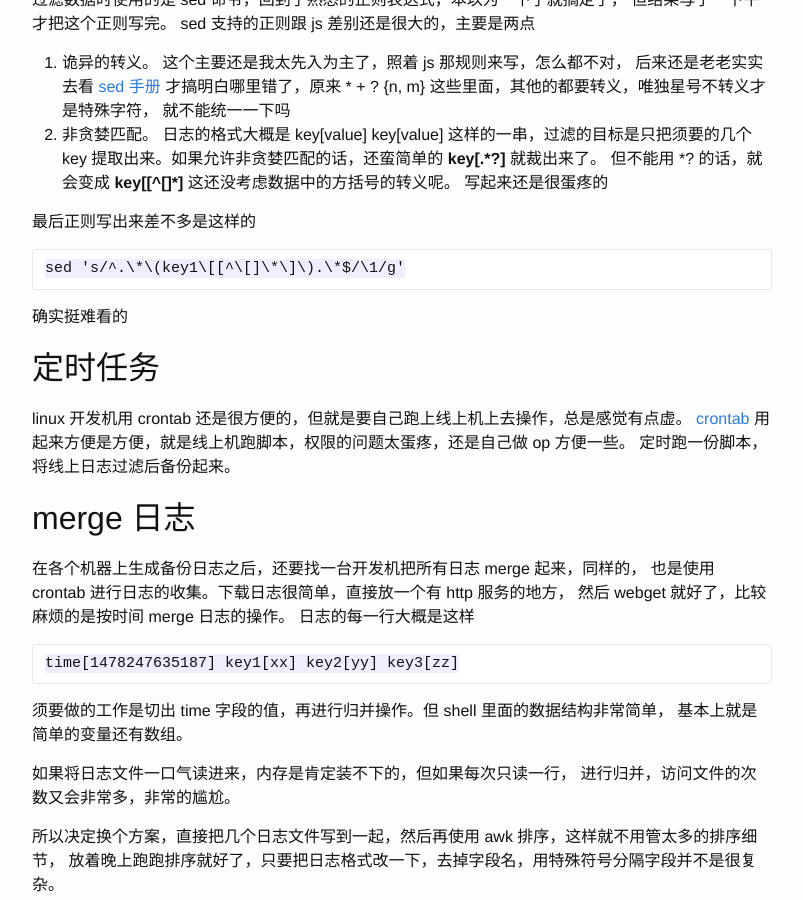
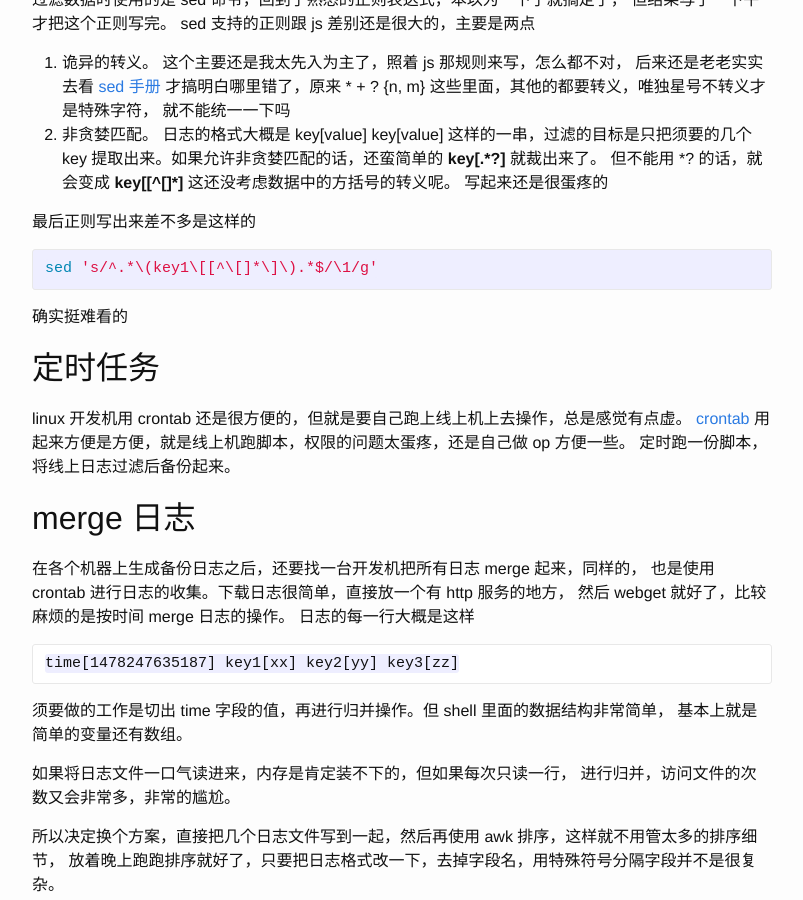
Before and after one commit to Crazydogs/Crazydogs.github.io, a Jekyll site: the page built from _posts/2016-11-04-日志回收shell脚本.markdown, in a window 1280 px wide and 900 px high, scrolled down 611 px. Shown: the whole window, without its empty margins (238-1041 px from the left). Built offline with Jekyll 4.4.1, drawn with Linux system fonts in a browser that asks for light colours.

Commit message:
测试 markdown 星号转义

`````diff
--- a/_posts/2016-11-04-日志回收shell脚本.markdown
+++ b/_posts/2016-11-04-日志回收shell脚本.markdown
@@ -37,9 +37,9 @@ key 提取出来。如果允许非贪婪匹配的话，还蛮简单的 **key\[.\
 写起来还是很蛋疼的
 
 最后正则写出来差不多是这样的
-````
-sed 's/^.\*\(key1\[[^\[]\*\]\).\*$/\1/g'
-````
+{% highlight shell %}
+sed 's/^.*\(key1\[[^\[]*\]\).*$/\1/g'
+{% endhighlight %}
 确实挺难看的
 
 ## 定时任务
`````
